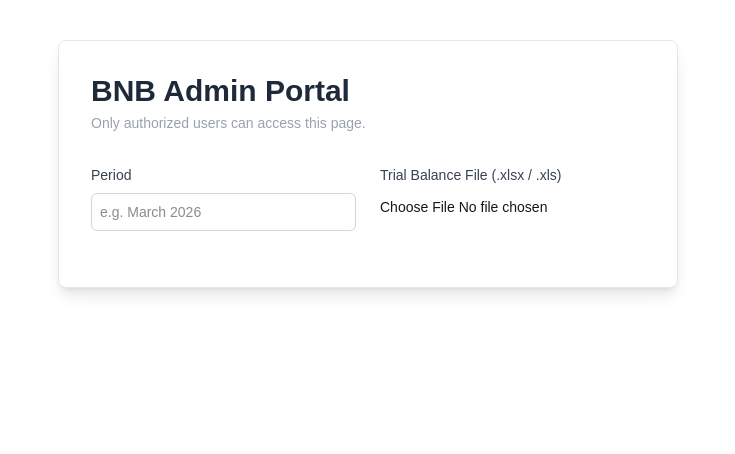
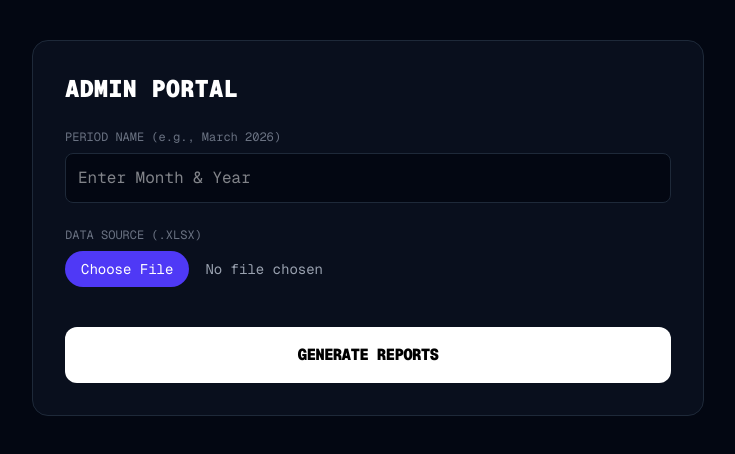
Before and after one commit to Ayanvirani17/bnb-reporting, a Next.js app: page /admin in a window 1280 px wide. Shown: the top 454 px of the page, without its empty margins (272-1007 px from the left). Built offline with nearby package versions, Linux system fonts and the light colour scheme.

Commit message:
add smart auto-mapping to admin

```diff
--- a/app/admin/page.tsx
+++ b/app/admin/page.tsx
@@ -1,220 +1,154 @@
 "use client"
 
-import { useState } from "react"
-import * as XLSX from "xlsx"
-import { supabase } from "@/lib/supabaseClient"
+import { useState } from 'react'
+import * as XLSX from 'xlsx'
+import { supabase } from '@/lib/supabaseClient'
 
 export default function AdminPage() {
+  const [period, setPeriod] = useState('')
   const [data, setData] = useState<any[]>([])
-  const [status, setStatus] = useState("")
-  const [period, setPeriod] = useState("")
-  const [isUploading, setIsUploading] = useState(false)
+  const [status, setStatus] = useState('')
 
-  const handleFileUpload = (e: React.ChangeEvent<HTMLInputElement>) => {
-    const file = e.target.files?.[0]
-    if (!file) return
-    setStatus("Reading file...")
-
+  const handleFileUpload = (e: any) => {
+    const file = e.target.files[0]
     const reader = new FileReader()
     reader.onload = (evt) => {
-      try {
-        const binaryStr = evt.target?.result
-        const workbook = XLSX.read(binaryStr, { type: "binary" })
-        const sheetName = workbook.SheetNames[0]
-        const sheet = workbook.Sheets[sheetName]
-
-        const jsonData = XLSX.utils.sheet_to_json(sheet, {
-          range: 6,
-          defval: "",
-        }) as any[]
-
-        const cleanedData = jsonData.filter(
-          (row) =>
-            row["Account Name"] &&
-            row["Account Name"] !== "Totals" &&
-            row["Account Name"] !== "Difference"
-        )
-
-        setData(cleanedData)
-        setStatus(`✅ Loaded ${cleanedData.length} rows. Ready to upload.`)
-      } catch (err) {
-        console.error(err)
-        setStatus("❌ Error reading file.")
-      }
+      const bstr = evt.target?.result
+      const wb = XLSX.read(bstr, { type: 'binary' })
+      const wsname = wb.SheetNames[0]
+      const ws = wb.Sheets[wsname]
+      // Start from Row 6 (index 5)
+      const json = XLSX.utils.sheet_to_json(ws, { range: 5, defval: 0 })
+      setData(json)
+      setStatus('File preview loaded.')
     }
     reader.readAsBinaryString(file)
   }
 
+  const smartMap = (name: string) => {
+    const n = name.toLowerCase()
+
+    // REVENUE
+    if (n.includes('sale') || n.includes('income') || n.includes('service charge'))
+        return { cat: 'Revenue', line: 'Sales Revenue', sign: 'credit' }
+
+    // COGS
+    if (n.includes('purchases') || n.includes('cost of') || n.includes('raw material') || n.includes('food') || n.includes('beverage'))
+        return { cat: 'COGS', line: 'Direct Costs', sign: 'debit' }
+
+    // VARIABLE
+    if (n.includes('commission') || n.includes('delivery') || n.includes('packaging') || n.includes('discount'))
+        return { cat: 'Variable Cost', line: 'Variable Expenses', sign: 'debit' }
+
+    // OPEX (The biggest list)
+    if (n.includes('wage') || n.includes('salary') || n.includes('staff'))
+        return { cat: 'Opex', line: 'Staff Costs', sign: 'debit' }
+    if (n.includes('rent') || n.includes('license') || n.includes('permit'))
+        return { cat: 'Opex', line: 'Rent & Compliance', sign: 'debit' }
+    if (n.includes('electricity') || n.includes('water') || n.includes('gas') || n.includes('utility'))
+        return { cat: 'Opex', line: 'Utilities', sign: 'debit' }
+    if (n.includes('repair') || n.includes('maintenance'))
+        return { cat: 'Opex', line: 'Repairs & Maint.', sign: 'debit' }
+
+    // DEFAULT TO GENERAL OPEX
+    return { cat: 'Opex', line: 'General Admin', sign: 'debit' }
+  }
+
   const uploadToDatabase = async () => {
-    if (!period) return alert("Please enter the period")
-    if (data.length === 0) return alert("Please upload a file first")
+    if (!period || data.length === 0) {
+      alert('Please select period and upload file')
+      return
+    }
+    setStatus('Processing data...')
 
-    setIsUploading(true)
-    setStatus("Uploading...")
+    // 1. Create Trial Balance Header
+    const { data: tb, error: tbErr } = await supabase
+      .from('trial_balances')
+      .insert({ entity_id: (await supabase.from('entities').select('id').limit(1)).data?.[0].id, period_name: period })
+      .select()
 
-    try {
-      const entityId = "2108a319-2ad1-47df-b020-596f80851d71"
+    if (tbErr) { setStatus('Error creating TB'); return }
+    const tbId = tb[0].id
 
-      const { data: tbHeader, error: tbError } = await supabase
-        .from("trial_balances")
-        .insert([{ entity_id: entityId, period: period, status: "processing" }])
-        .select()
-        .single()
+    // 2. Load Existing Mapping
+    const { data: mapping } = await supabase.from('account_mapping').select('*')
 
-      if (tbError) throw tbError
+    // 3. Prepare Lines with Smart Logic
+    const finalLines = data
+      .filter((row: any) => row['Account Name'] && row['Account Name'] !== 'Totals' && row['Account Name'] !== 'Difference')
+      .map((row: any) => {
+        const name = row['Account Name']
+        const debit = parseFloat(row['Debit']) || 0
+        const credit = parseFloat(row['Credit']) || 0
 
-      const formattedLines = data.map((row) => ({
-        trial_balance_id: tbHeader.id,
-        account_code: row["Account Name"],
-        account_name: row["Account Name"],
-        debit: parseFloat(row["Debit"] || 0),
-        credit: parseFloat(row["Credit"] || 0),
-      }))
+        // Find in database mapping OR use Smart Guess
+        const map = mapping?.find(m => m.account_name === name) || smartMap(name)
 
-      await supabase.from("trial_balance_lines").insert(formattedLines)
+        const amount = map.sign_convention === 'credit' ? (credit - debit) : (debit - credit)
 
-      const { data: mapping } = await supabase
-        .from("account_mapping")
-        .select("*")
-        .eq("entity_id", entityId)
-
-      const plTotals: Record<string, number> = {}
-      let matchCount = 0
-      alert("Mapping rows loaded: " + (mapping?.length ?? 0))
-
-      formattedLines.forEach((line) => {
-        // ✅ FIXED: uses includes() instead of exact match
-        const match = mapping?.find((m: any) =>
-          line.account_name.toLowerCase().includes(m.account_name.toLowerCase())
-        )
-
-        if (match) {
-          matchCount++
-          const amount =
-            match.sign_convention === "credit"
-              ? (line.credit || 0) - (line.debit || 0)
-              : (line.debit || 0) - (line.credit || 0)
-
-          const key = `${match.pl_category}||${match.pl_line_item}`
-          plTotals[key] = (plTotals[key] || 0) + amount
+        return {
+          trial_balance_id: tbId,
+          account_name: name,
+          debit,
+          credit,
+          amount,
+          pl_category: map.pl_category || map.cat,
+          pl_line_item: map.pl_line_item || map.line
         }
       })
 
-      alert(`Debug: Found ${matchCount} matching accounts`)
+    // 4. Insert Lines
+    const { error: lineErr } = await supabase.from('trial_balance_lines').insert(finalLines)
+    if (lineErr) { setStatus('Error saving lines'); return }
 
-      const plRows = Object.entries(plTotals).map(([key, amount]) => {
-        const [pl_category, pl_line_item] = key.split("||")
-        return {
-          trial_balance_id: tbHeader.id,
-          entity_id: entityId,
-          period: period,
-          pl_category,
-          pl_line_item,
-          amount,
-        }
+    // 5. Aggregate to P&L Results
+    const summary: any = {}
+    finalLines.forEach(l => {
+      const key = `${l.pl_category}|${l.pl_line_item}`
+      summary[key] = (summary[key] || 0) + l.amount
     })
 
-      if (plRows.length > 0) {
-        const { error: plError } = await supabase
-          .from("pl_results")
-          .insert(plRows)
-        if (plError) throw plError
-      } else {
-        alert("Warning: No P&L rows were created!")
-      }
+    const plData = Object.keys(summary).map(key => {
+      const [cat, line] = key.split('|')
+      return { period, pl_category: cat, pl_line_item: line, amount: summary[key] }
+    })
 
-      await supabase
-        .from("trial_balances")
-        .update({ status: "complete" })
-        .eq("id", tbHeader.id)
-
-      setStatus("✅ Success! Check the dashboard.")
-      setData([])
-      setPeriod("")
-    } catch (err: any) {
-      alert("Error: " + err.message)
-      setStatus("❌ Error: " + err.message)
-    } finally {
-      setIsUploading(false)
-    }
+    await supabase.from('pl_results').insert(plData)
+    setStatus('SUCCESS! P&L Generated for ' + period)
   }
 
   return (
-    <div className="max-w-4xl mx-auto p-10">
-      <div className="bg-white shadow-lg rounded-lg p-8 border border-gray-200">
+    <div className="min-h-screen bg-gray-950 text-white p-10 font-mono">
+      <div className="max-w-2xl mx-auto border border-gray-800 p-8 rounded-2xl bg-gray-900/50">
+        <h1 className="text-2xl font-black mb-6">ADMIN PORTAL</h1>
 
-        <h1 className="text-3xl font-bold text-gray-800 mb-1">BNB Admin Portal</h1>
-        <p className="text-gray-400 text-sm mb-8">Only authorized users can access this page.</p>
-
-        <div className="grid grid-cols-2 gap-6 mb-6">
-          <div>
-            <label className="block text-sm font-medium text-gray-700 mb-2">Period</label>
+        <label className="block text-xs text-gray-500 mb-2">PERIOD NAME (e.g., March 2026)</label>
         <input
           type="text"
           value={period}
-              onChange={(e) => setPeriod(e.target.value)}
-              placeholder="e.g. March 2026"
-              className="w-full border border-gray-300 p-2 rounded-md text-sm"
+          onChange={e => setPeriod(e.target.value)}
+          className="w-full bg-gray-950 border border-gray-800 rounded-lg p-3 mb-6 outline-none focus:border-indigo-500"
+          placeholder="Enter Month & Year"
         />
-          </div>
 
-          <div>
-            <label className="block text-sm font-medium text-gray-700 mb-2">
-              Trial Balance File (.xlsx / .xls)
-            </label>
+        <label className="block text-xs text-gray-500 mb-2">DATA SOURCE (.XLSX)</label>
         <input
           type="file"
-              accept=".xlsx, .xls"
           onChange={handleFileUpload}
-              className="w-full text-sm mt-1"
+          className="w-full text-sm text-gray-400 file:mr-4 file:py-2 file:px-4 file:rounded-full file:border-0 file:bg-indigo-600 file:text-white hover:file:bg-indigo-500 cursor-pointer"
         />
-          </div>
-        </div>
-
-        {status && (
-          <div className={`p-4 rounded-md mb-6 text-sm font-medium ${
-            status.includes("✅") ? "bg-green-50 text-green-700" :
-            status.includes("❌") ? "bg-red-50 text-red-700" :
-            "bg-blue-50 text-blue-700"
-          }`}>
-            {status}
-          </div>
-        )}
-
-        {data.length > 0 && (
-          <>
-            <div className="overflow-x-auto border rounded-lg mb-6">
-              <table className="min-w-full divide-y divide-gray-200 text-sm">
-                <thead className="bg-gray-50">
-                  <tr>
-                    <th className="px-4 py-3 text-left text-xs font-medium text-gray-500 uppercase">Account Name</th>
-                    <th className="px-4 py-3 text-left text-xs font-medium text-gray-500 uppercase">Debit</th>
-                    <th className="px-4 py-3 text-left text-xs font-medium text-gray-500 uppercase">Credit</th>
-                  </tr>
-                </thead>
-                <tbody className="bg-white divide-y divide-gray-100">
-                  {data.slice(0, 8).map((row, i) => (
-                    <tr key={i}>
-                      <td className="px-4 py-2 text-gray-700">{row["Account Name"]}</td>
-                      <td className="px-4 py-2 text-gray-600">{row["Debit"] || "-"}</td>
-                      <td className="px-4 py-2 text-gray-600">{row["Credit"] || "-"}</td>
-                    </tr>
-                  ))}
-                </tbody>
-              </table>
-              <p className="p-3 text-xs text-gray-400 italic">
-                Showing first 8 rows of {data.length} total rows
-              </p>
-            </div>
 
         <button
           onClick={uploadToDatabase}
-              disabled={isUploading}
-              className="w-full bg-blue-600 text-white py-3 rounded-lg font-bold hover:bg-blue-700 transition disabled:opacity-50"
+          className="w-full mt-10 bg-white text-black font-black py-4 rounded-xl hover:bg-gray-200 transition-all uppercase tracking-tighter"
         >
-              {isUploading ? "Processing..." : `Generate P&L for ${period || "selected period"}`}
+          Generate Reports
         </button>
-          </>
+
+        {status && (
+          <div className="mt-8 p-4 bg-indigo-500/10 border border-indigo-500/30 rounded-lg text-center text-indigo-400 text-sm">
+            {status}
+          </div>
         )}
       </div>
     </div>
```
Lines whose indentation alone changed are shown as unchanged.
